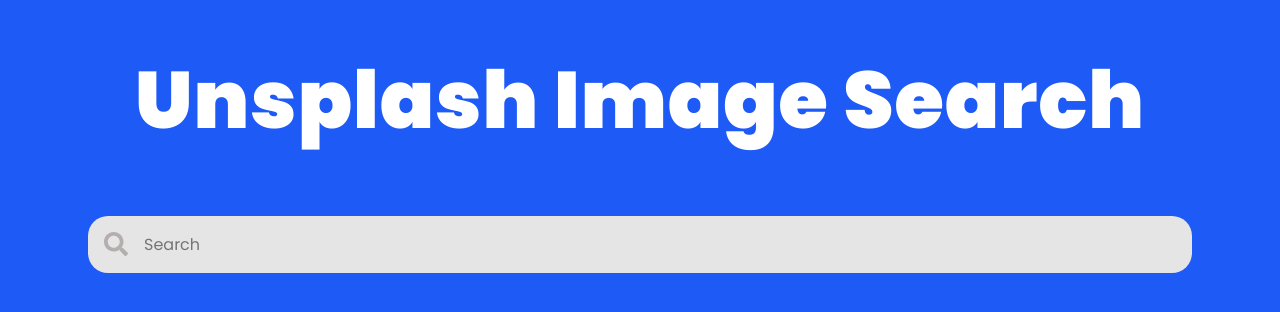
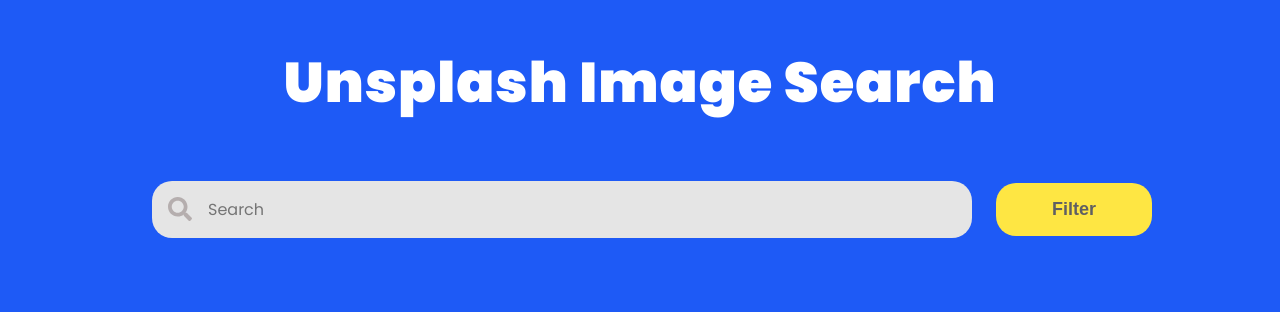
Before and after one commit to gupta-ji6/unsplash-image-search, a React (Create React App) app: page / in a window 1280 px wide. Shown: the top 312 px of the page. Built offline with nearby package versions, Linux system fonts and the light colour scheme.

Commit message:
:sparkles: Add Filter button

```diff
--- a/src/components/Header/Header.css
+++ b/src/components/Header/Header.css
@@ -1,6 +1,7 @@
 .header_title {
-  font-size: 10vh;
+  font-size: 56px;
   padding: 5vh;
   font-weight: 900;
   letter-spacing: 1px;
+  text-align: center;
 }
--- a/src/components/SearchAndFilterBar/SearchAndFilterBar.css
+++ b/src/components/SearchAndFilterBar/SearchAndFilterBar.css
@@ -1,11 +1,18 @@
+.search_container {
+  display: flex;
+  align-items: center;
+  justify-content: space-between;
+}
+
 .search_wrapper {
   position: sticky;
   top: 0px;
   padding: 16px 24px;
   z-index: 1;
+  flex-grow: 1;
 }
 
-.search_container {
+.search_bar_container {
   position: relative;
 }
 
@@ -41,3 +48,14 @@
 .search_input:focus {
   box-shadow: 0 0 0 3px var(--secondary-color);
 }
+
+.filter_btn {
+  border-radius: var(--border-radius);
+  border: 0;
+  padding: 16px 56px;
+  font-size: large;
+  background-color: var(--secondary-color);
+  color: #5f5f63;
+  cursor: pointer;
+  font-weight: 700;
+}
--- a/src/components/SearchAndFilterBar/SearchAndFilterBar.js
+++ b/src/components/SearchAndFilterBar/SearchAndFilterBar.js
@@ -13,8 +13,9 @@
   };
 
   return (
+    <div className='search_container'>
       <div className='search_wrapper'>
-      <div className='search_container'>
+        <div className='search_bar_container'>
           <div className='search_icon_container'>
             <img src={searchIcon} alt='search' className='search_icon' />
           </div>
@@ -27,6 +28,10 @@
           />
         </div>
       </div>
+      <div>
+        <button className='filter_btn'>Filter</button>
+      </div>
+    </div>
   );
 }
 
--- a/src/index.css
+++ b/src/index.css
@@ -17,8 +17,8 @@
   background-color: var(--primary-color);
   color: var(--white);
   font-family: var(--primary-font);
-  padding-left: 5vw;
-  padding-right: 5vw;
+  padding-left: 10vw;
+  padding-right: 10vw;
 }
 
 code {
```
Lines whose indentation alone changed are shown as unchanged.
